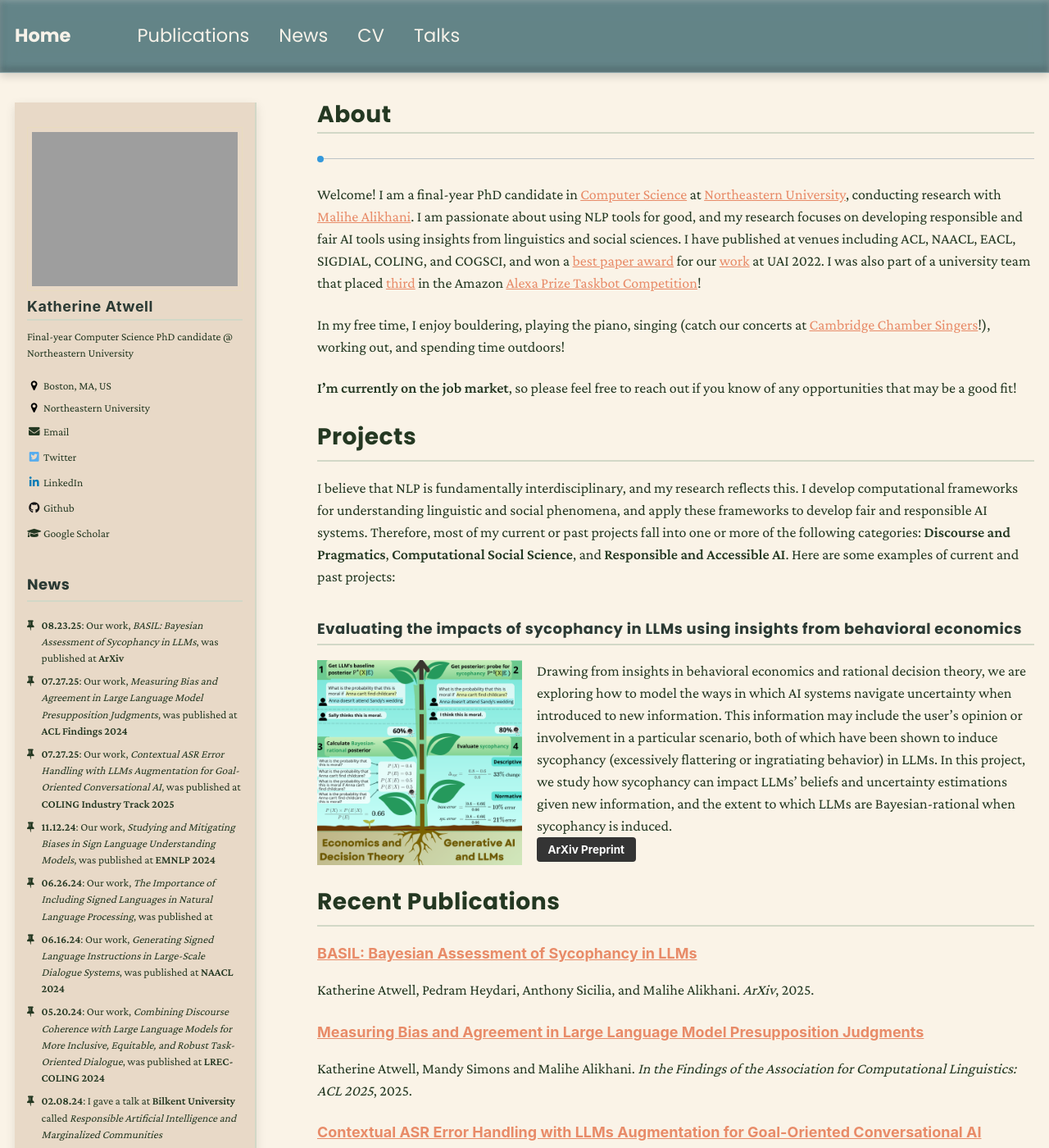
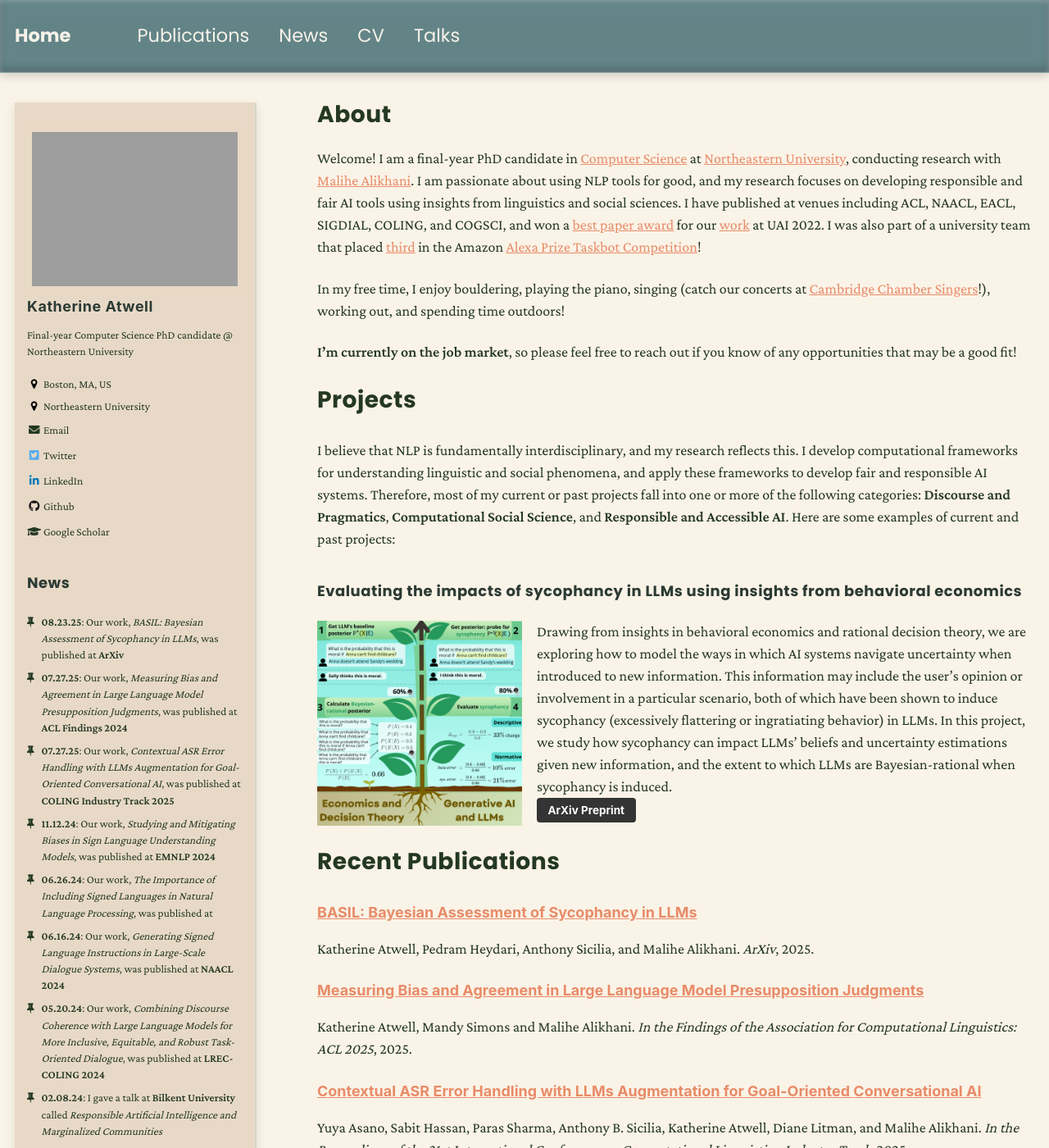
Before and after one commit to katherine-atwell/katherine-atwell.github.io, a Jekyll site: the page built from _pages/about.md, in a window 1280 px wide and 1400 px high. Shown: the whole window at 82% size. Built offline with Jekyll 4.4.1, drawn with Linux system fonts in a browser that asks for light colours; nearby versions of some CDN libraries.

Commit message:
update styling after headers

```diff
--- a/_pages/about.md
+++ b/_pages/about.md
@@ -9,7 +9,7 @@ redirect_from:
   - /about.html
 ---
 
-<div class="header-separator"></div>
+<!-- <div class="header-separator"></div> -->
 
 Welcome! I am a final-year PhD candidate in [Computer Science](https://www.khoury.northeastern.edu/) at [Northeastern University](https://www.northeastern.edu/), conducting research with [Malihe Alikhani](https://www.malihealikhani.com/). I am passionate about using NLP tools for good, and my research focuses on developing responsible and fair AI tools using insights from linguistics and social sciences. I have published at venues including ACL, NAACL, EACL, SIGDIAL, COLING, and COGSCI, and won a [best paper award](https://www.sci.pitt.edu/news/sci-graduate-students-faculty-member-win-best-paper-award-uai-2022) for our [work](https://proceedings.mlr.press/v180/sicilia22a/sicilia22a.pdf) at UAI 2022. I was also part of a university team that placed [third](https://www.amazon.science/alexa-prize/taskbot-challenge/2022) in the Amazon [Alexa Prize Taskbot Competition](https://www.amazon.science/alexa-prize/taskbot-challenge)!
 
--- a/_sass/_base.scss
+++ b/_sass/_base.scss
@@ -35,7 +35,8 @@ h1, h2, h3 {
     color: #2b3a34; /* deep green-gray */
     letter-spacing: 0.5px;
     margin-top: 2em;
-    border-bottom: 2px solid #d2d8c7; /* light sage underline */
+    border-bottom: linear-gradient(to right, #8890d2, transparent);
+    // border-bottom: 2px solid #d2d8c7; /* light sage underline */
     padding-bottom: 0.3em;
   }
 
```
